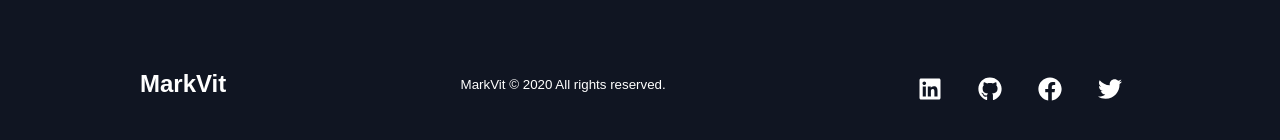
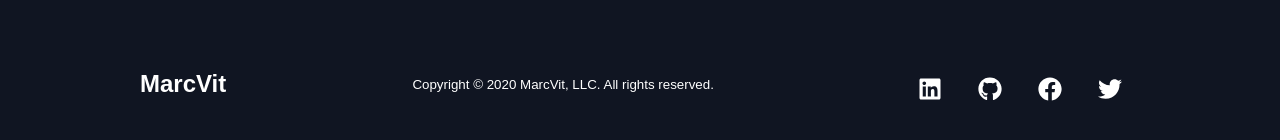
Before and after one commit to devslife7/marcvit-website, a React (Create React App) app: page / in a window 1280 px wide. Shown: the part 2398-2538 px from the top of the page. Built offline with nearby package versions, Linux system fonts and the light colour scheme; a web font is replaced by a local one.

Commit message:
small change and vs code git integration test

```diff
--- a/src/components/Footer/index.js
+++ b/src/components/Footer/index.js
@@ -66,9 +66,11 @@ export default function Footer() {
         <SocialMedia>
           <SocialMediaWrap>
             <SocialLogo to='/' onClick={toggleHome}>
-              MarkVit
+              MarcVit
             </SocialLogo>
-            <WebsiteRights>MarkVit © {new Date().getFullYear()} All rights reserved.</WebsiteRights>
+            <WebsiteRights>
+              Copyright © {new Date().getFullYear()} MarcVit, LLC. All rights reserved.
+            </WebsiteRights>
 
             <SocialIcons>
               <SocialIconLink
```
